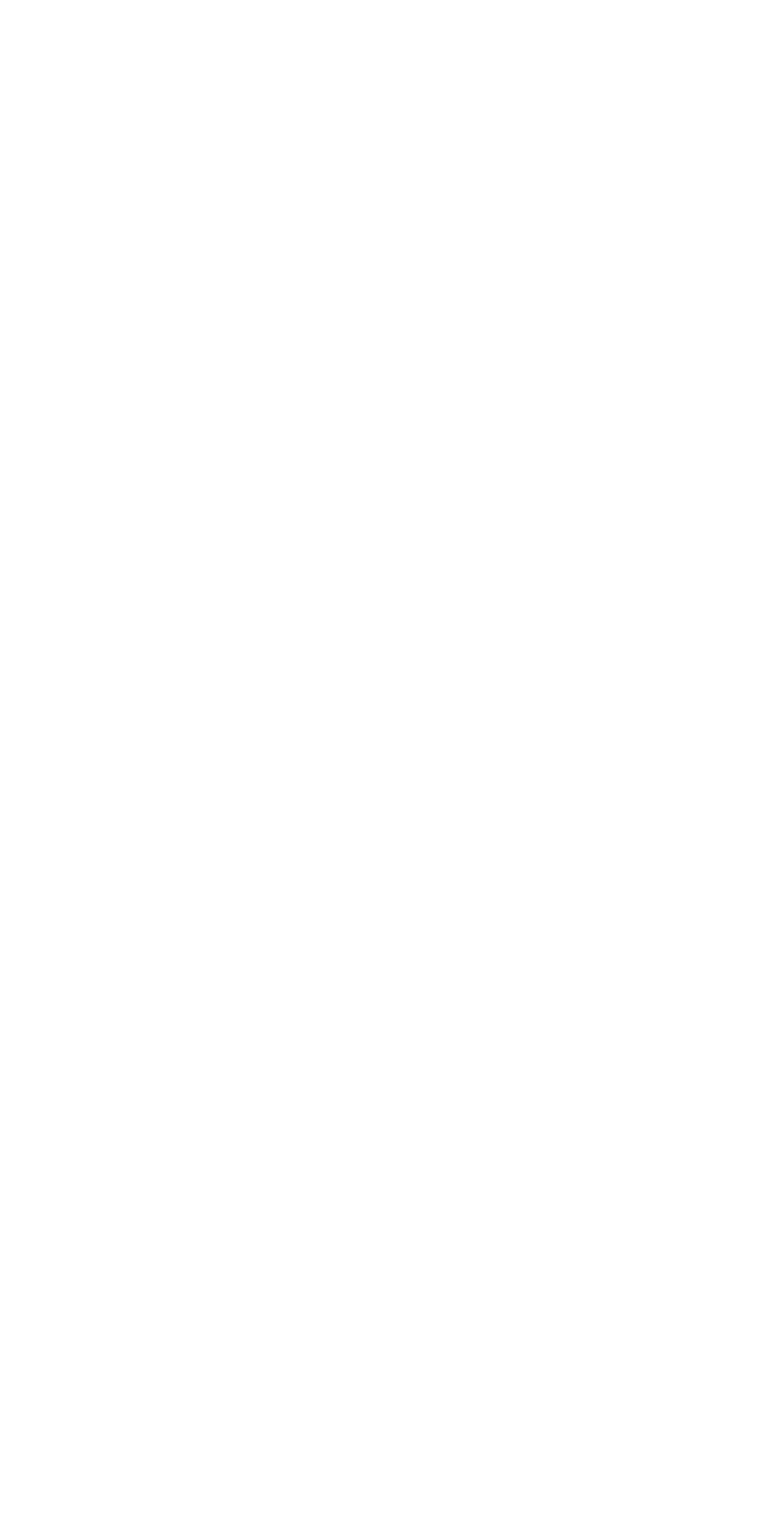
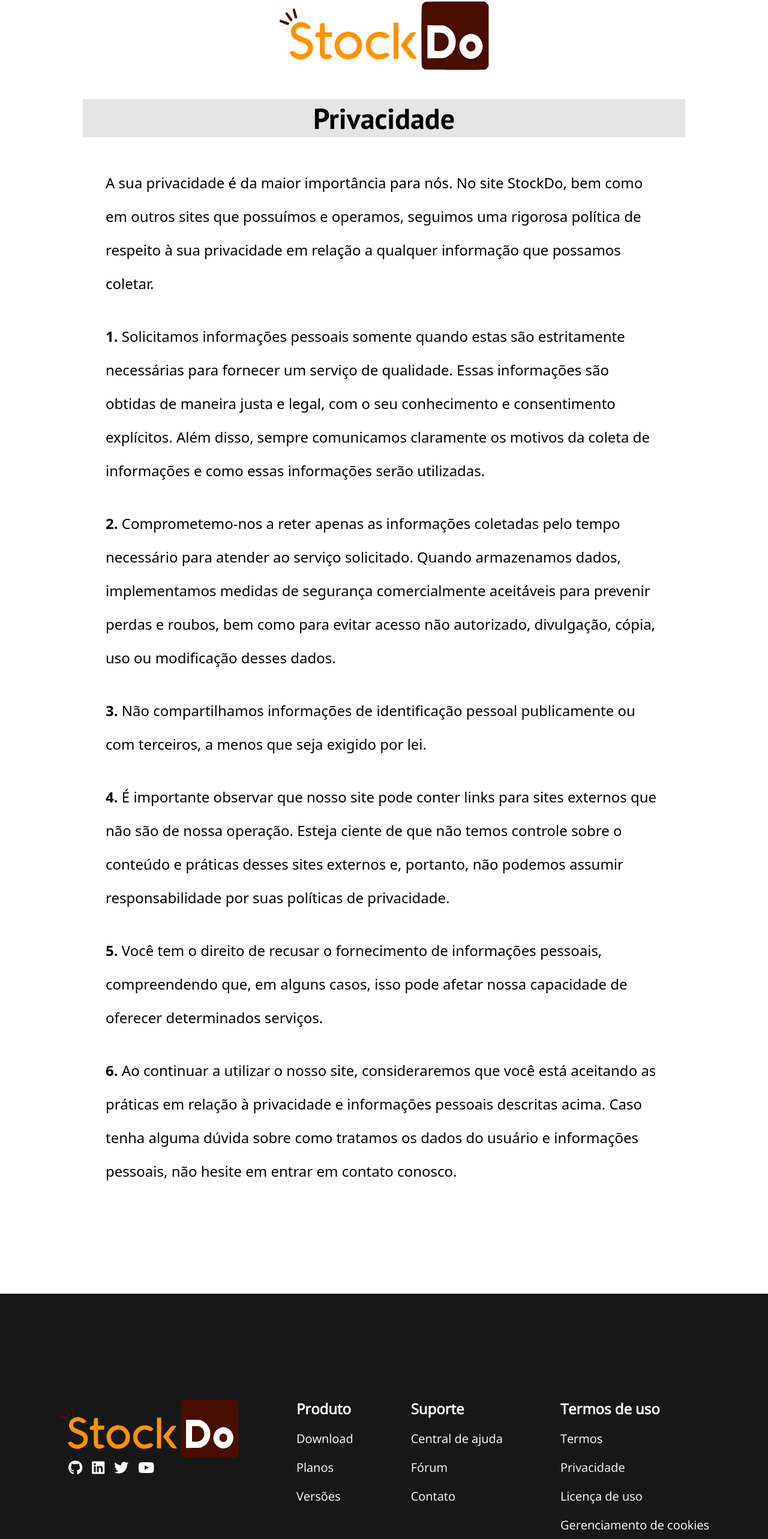
Before and after one commit to StockDo/stockdo, a React (Vite) app: page /privacidade in a window 1280 px wide. Before the commit this address had no page. Shown: the part 126-2692 px from the top of the page at 60% size. Before the commit the page ends 800 px from the top, so only its background shows below. Built offline with nearby package versions, Linux system fonts and the light colour scheme; a web font is replaced by a local one.

Commit message:
feat: termos

```diff
--- a/package.json
+++ b/package.json
@@ -10,6 +10,9 @@
     "preview": "vite preview"
   },
   "dependencies": {
+    "body-parser": "^1.20.2",
+    "express": "^4.18.2",
+    "mysql": "^2.18.1",
     "react": "^18.2.0",
     "react-dom": "^18.2.0",
     "react-router-dom": "^6.15.0"
--- a/src/Router.jsx
+++ b/src/Router.jsx
@@ -1,12 +1,18 @@
 import { Routes, Route } from "react-router-dom";
 import Home from "./pages/Home";
 import Signup from "./pages/Signup";
+import Termos from "./pages/Termos";
+import Licenca from "./pages/Licenca";
+import Privacidade from "./pages/Privacidade";
 
 export default function Router() {
   return (
     <Routes>
       <Route path="/" element={<Home />} />
       <Route path="/signup" element={<Signup />} />
+      <Route path="/termos" element={<Termos />} />
+      <Route path="/licenca" element={<Licenca />} />
+      <Route path="/privacidade" element={<Privacidade />} />
     </Routes>
   );
 }
--- a/src/components/Footer/Footer.jsx
+++ b/src/components/Footer/Footer.jsx
@@ -33,8 +33,8 @@ export default function Footer() {
             </a>
           </div>
         </div>
-        <ul className="flex flex-col gap-3">
-          <li className="font-semibold">Produto</li>
+        <ul className="flex flex-col gap-5">
+          <li className="font-semibold text-2xl">Produto</li>
           <li>
             <a href="" className="hover:underline">
               Download
@@ -51,8 +51,8 @@ export default function Footer() {
             </a>
           </li>
         </ul>
-        <ul className="flex flex-col gap-3">
-          <li className="font-semibold">Suporte</li>
+        <ul className="flex flex-col gap-5">
+          <li className="font-semibold text-2xl">Suporte</li>
           <li>
             <a href="" className="hover:underline">
               Central de ajuda
@@ -69,31 +69,31 @@ export default function Footer() {
             </a>
           </li>
         </ul>
-        <ul className="flex flex-col gap-3">
-          <li className="font-semibold">Termos de uso</li>
+        <ul className="flex flex-col gap-5">
+          <li className="font-semibold text-2xl">Termos de uso</li>
           <li>
-            <a href="" className="hover:underline">
+            <a href="/termos" className="hover:underline">
               Termos
             </a>
           </li>
           <li>
-            <a href="" className="hover:underline">
+            <a href="/privacidade" className="hover:underline">
               Privacidade
             </a>
           </li>
           <li>
-            <a href="" className="hover:underline">
+            <a href="/licenca" className="hover:underline">
               Licença de uso
             </a>
           </li>
-          <li>
+          {/* <li>
             <a href="" className="hover:underline">
               Guia
             </a>
-          </li>
+          </li> */}
           <li>
             <a href="" className="hover:underline">
-              Configurações de cookies
+              Gerenciamento de cookies
             </a>
           </li>
         </ul>
--- /dev/null
+++ b/src/pages/Licenca.jsx
@@ -0,0 +1,47 @@
+import Footer from "../components/Footer/Footer";
+import Navbar from "../components/Navbar/Navbar";
+import StockDoLogo from "../assets/imgs/stockdo.svg";
+
+export default function Licenca() {
+  return (
+    <main className="">
+      <Navbar />
+      <div className="flex flex-col justify-center items-center px-44 pt-32 min-h-screen">
+        <img src={StockDoLogo} alt="StockDo logo" width={"350px"} />
+        <h1 className="font-['PT_Sans'] text-5xl bg-neutral-200 px-96 py-2 mt-12">
+          Licença de uso
+        </h1>
+        <ul className="flex flex-col gap-8 text-2xl leading-[3.5rem] pt-12 pb-44">
+          <li>
+            <span className="font-bold">1. </span>É concedida permissão para
+            baixar temporariamente uma cópia dos materiais (informações ou
+            software) no site StockDo, apenas para visualização transitória
+            pessoal e não comercial. Esta concessão constitui uma licença e não
+            uma transferência de título.
+          </li>
+          <li>
+            <span className="font-bold">2. </span>
+            Os materiais não podem ser utilizados para qualquer finalidade
+            comercial ou para exibição pública, seja de natureza comercial ou
+            não.
+          </li>
+          <li>
+            <span className="font-bold">3. </span>
+            Não é permitido remover quaisquer direitos autorais ou outras
+            notações de propriedade dos materiais.
+          </li>
+          <li>
+            <span className="font-bold">4. </span>
+            Esta licença será automaticamente rescindida caso ocorra qualquer
+            violação dessas restrições e poderá ser revogada por StockDo a
+            qualquer momento. Após a conclusão da visualização dos materiais ou
+            o término desta licença, você deve apagar todos os materiais
+            baixados, seja em formato eletrônico ou impresso, que estejam em sua
+            posse.
+          </li>
+        </ul>
+      </div>
+      <Footer />
+    </main>
+  );
+}
--- /dev/null
+++ b/src/pages/Privacidade.jsx
@@ -0,0 +1,69 @@
+import Footer from "../components/Footer/Footer";
+import Navbar from "../components/Navbar/Navbar";
+import StockDoLogo from "../assets/imgs/stockdo.svg";
+
+export default function Privacidade() {
+  return (
+    <main className="">
+      <Navbar />
+      <div className="flex flex-col justify-center items-center px-44 pt-32 min-h-screen">
+        <img src={StockDoLogo} alt="StockDo logo" width={"350px"} />
+        <h1 className="font-['PT_Sans'] text-5xl bg-neutral-200 px-96 py-2 mt-12">
+          Privacidade
+        </h1>
+        <ul className="flex flex-col gap-8 text-2xl leading-[3.5rem] pt-12 pb-44">
+          <li>
+            A sua privacidade é da maior importância para nós. No site StockDo,
+            bem como em outros sites que possuímos e operamos, seguimos uma
+            rigorosa política de respeito à sua privacidade em relação a
+            qualquer informação que possamos coletar.
+          </li>
+          <li>
+            <span className="font-bold">1. </span>
+            Solicitamos informações pessoais somente quando estas são
+            estritamente necessárias para fornecer um serviço de qualidade.
+            Essas informações são obtidas de maneira justa e legal, com o seu
+            conhecimento e consentimento explícitos. Além disso, sempre
+            comunicamos claramente os motivos da coleta de informações e como
+            essas informações serão utilizadas.
+          </li>
+          <li>
+            <span className="font-bold">2. </span>
+            Comprometemo-nos a reter apenas as informações coletadas pelo tempo
+            necessário para atender ao serviço solicitado. Quando armazenamos
+            dados, implementamos medidas de segurança comercialmente aceitáveis
+            para prevenir perdas e roubos, bem como para evitar acesso não
+            autorizado, divulgação, cópia, uso ou modificação desses dados.
+          </li>
+          <li>
+            <span className="font-bold">3. </span>
+            Não compartilhamos informações de identificação pessoal publicamente
+            ou com terceiros, a menos que seja exigido por lei.
+          </li>
+          <li>
+            <span className="font-bold">4. </span>É importante observar que
+            nosso site pode conter links para sites externos que não são de
+            nossa operação. Esteja ciente de que não temos controle sobre o
+            conteúdo e práticas desses sites externos e, portanto, não podemos
+            assumir responsabilidade por suas políticas de privacidade.
+          </li>
+          <li>
+            <span className="font-bold">5. </span>
+            Você tem o direito de recusar o fornecimento de informações
+            pessoais, compreendendo que, em alguns casos, isso pode afetar nossa
+            capacidade de oferecer determinados serviços.
+          </li>
+          <li>
+            <span className="font-bold">6. </span>
+            Ao continuar a utilizar o nosso site, consideraremos que você está
+            aceitando as práticas em relação à privacidade e informações
+            pessoais descritas acima. Caso tenha alguma dúvida sobre como
+            tratamos os dados do usuário e informações pessoais, não hesite em
+            entrar em contato conosco.
+          </li>
+        </ul>
+      </div>
+      <Footer />
+    </main>
+  );
+}
--- /dev/null
+++ b/src/pages/Termos.jsx
@@ -0,0 +1,29 @@
+import Footer from "../components/Footer/Footer";
+import Navbar from "../components/Navbar/Navbar";
+import StockDoLogo from "../assets/imgs/stockdo.svg";
+
+export default function Termos() {
+  return (
+    <main className="">
+      <Navbar />
+      <div className="flex flex-col justify-center items-center px-44 min-h-screen">
+        <img src={StockDoLogo} alt="StockDo logo" width={"350px"} />
+        <h1 className="font-['PT_Sans'] text-5xl bg-neutral-200 px-96 py-2 mt-12">
+          Termos
+        </h1>
+        <p className="text-3xl leading-[3.5rem] mt-8">
+          <span className="font-bold">1.</span> Ao acessar o site StockDo, você
+          concorda em cumprir estritamente estes Termos de Serviço, bem como
+          todas as leis e regulamentos aplicáveis. Além disso, ao utilizar este
+          site, você reconhece e concorda que é inteiramente responsável por
+          cumprir todas as leis locais pertinentes. Se, por qualquer motivo,
+          você não estiver de acordo com algum destes termos, fica proibido de
+          utilizar ou acessar este site. É importante observar que todos os
+          materiais disponíveis neste site estão protegidos pelas leis de
+          direitos autorais e marcas comerciais vigentes.
+        </p>
+      </div>
+      <Footer />
+    </main>
+  );
+}
```
Also changed, not shown: src/pages/Signup.jsx (+32 -20 lines), 2 other files (tests, documents, lock files or other folders).
